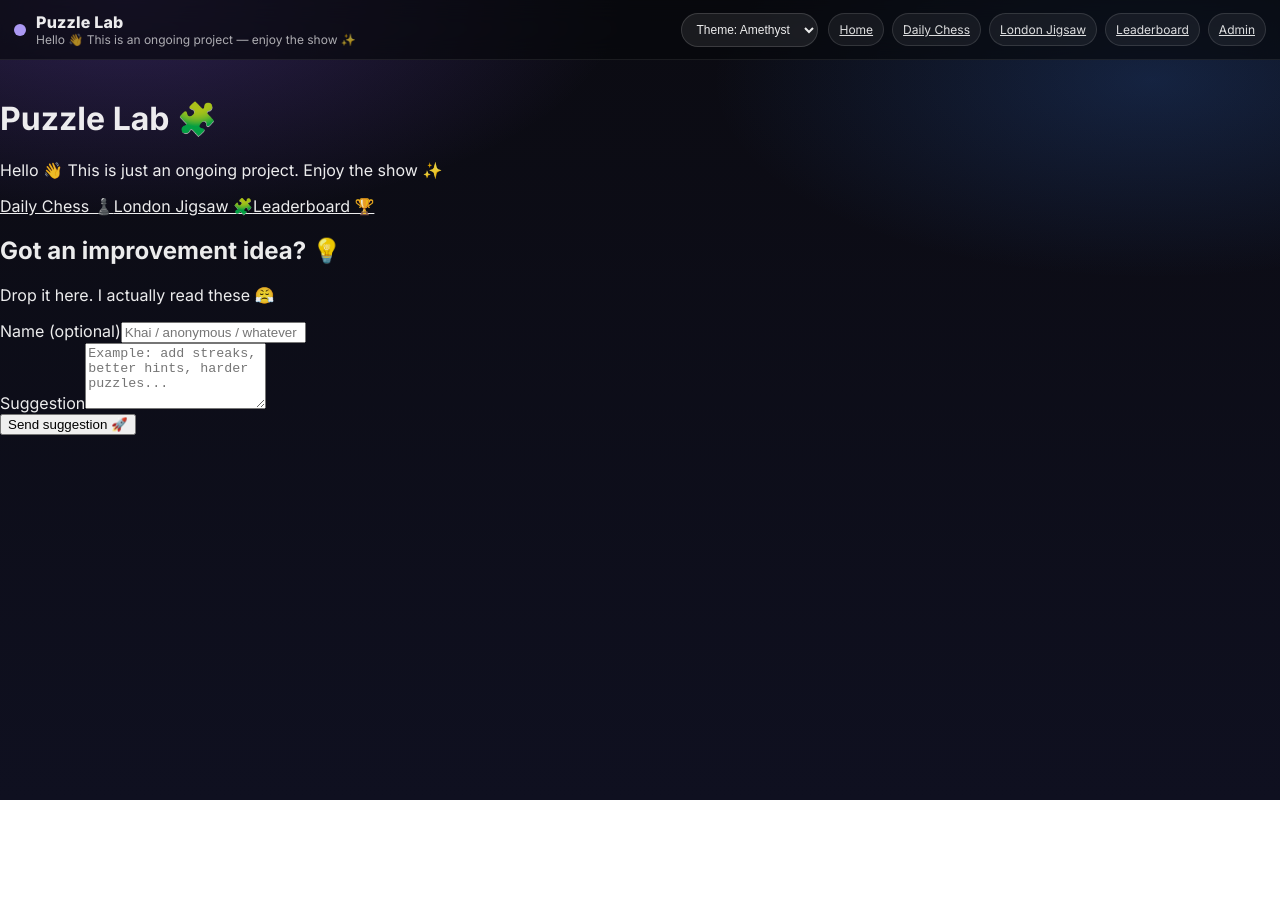
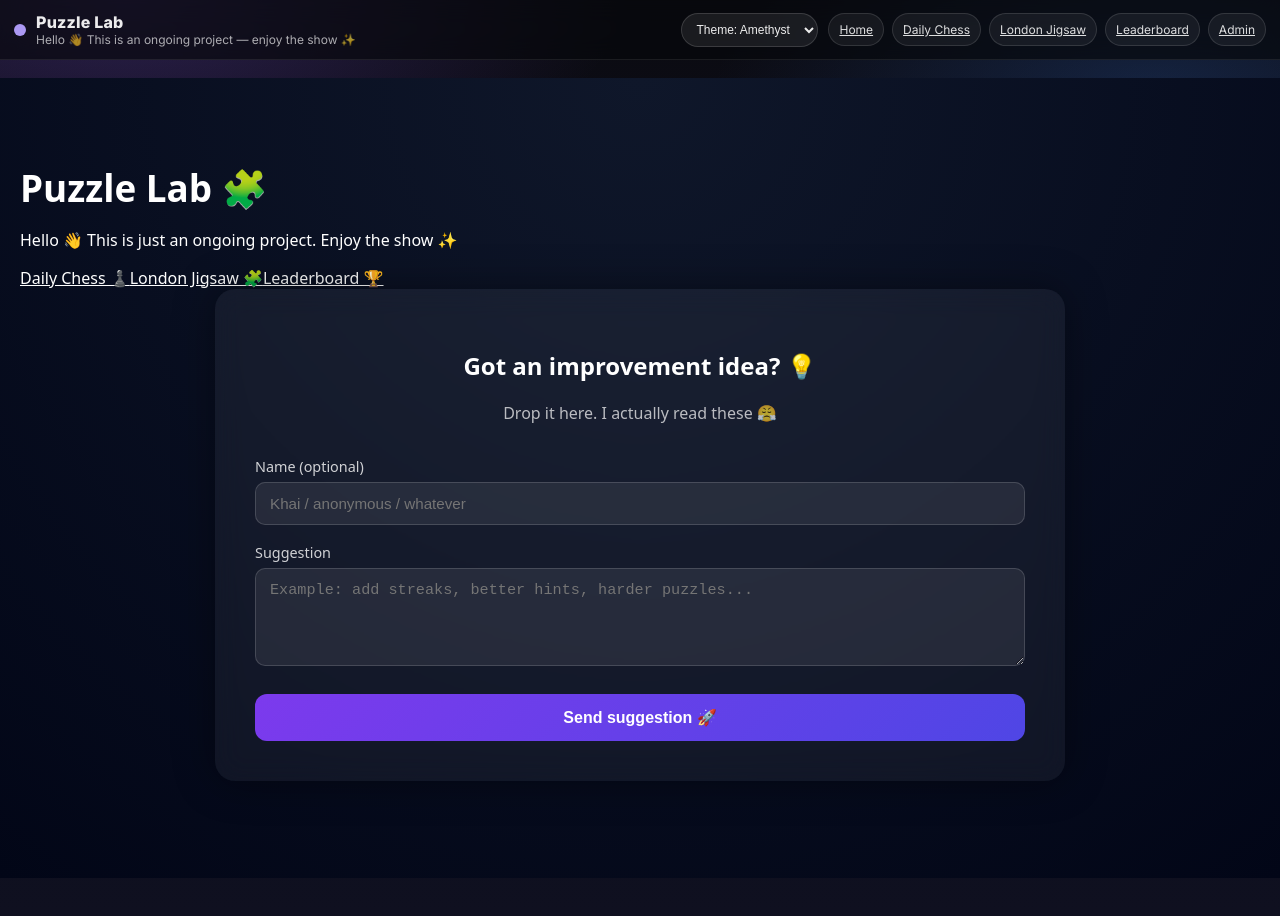
Before and after one commit to kodemasterkhai/puzzle-lab8, a React (Vite) app: page / in a window 1280 px wide. Before the commit the page ends 800 px from the top, so only its background shows below. Built offline with nearby package versions, Linux system fonts and the light colour scheme.

Commit message:
Deploy puzzle-lab8

```diff
--- a/src/pages/home.css
+++ b/src/pages/home.css
@@ -0,0 +1,115 @@
+/* ===== PAGE BACKGROUND ===== */
+.home {
+  min-height: 100vh;
+  background: radial-gradient(circle at top, #0f172a, #020617);
+  color: white;
+  padding: 60px 20px;
+  font-family: system-ui, -apple-system, BlinkMacSystemFont, "Segoe UI", sans-serif;
+}
+
+/* ===== MAIN CARD ===== */
+.homeCard {
+  max-width: 850px;
+  margin: auto;
+  background: rgba(255, 255, 255, 0.05);
+  border-radius: 20px;
+  padding: 40px;
+  backdrop-filter: blur(14px);
+  box-shadow: 0 0 40px rgba(0, 0, 0, 0.4);
+}
+
+.homeCardInner {
+  text-align: center;
+}
+
+.homeTitle {
+  font-size: 2.3rem;
+  margin-bottom: 10px;
+}
+
+.homeMuted {
+  opacity: 0.7;
+  margin-bottom: 30px;
+  line-height: 1.6;
+}
+
+/* ===== FORM ===== */
+.suggestForm {
+  display: flex;
+  flex-direction: column;
+  gap: 18px;
+  margin-top: 20px;
+}
+
+.suggestRow {
+  display: flex;
+  flex-direction: column;
+  text-align: left;
+}
+
+.suggestLabel {
+  margin-bottom: 6px;
+  font-size: 0.9rem;
+  opacity: 0.8;
+}
+
+.suggestInput,
+.suggestTextarea {
+  background: rgba(255, 255, 255, 0.08);
+  border: 1px solid rgba(255, 255, 255, 0.15);
+  border-radius: 10px;
+  padding: 12px 14px;
+  color: white;
+  font-size: 0.95rem;
+  outline: none;
+  transition: 0.2s;
+}
+
+.suggestInput:focus,
+.suggestTextarea:focus {
+  border-color: #7c3aed;
+  box-shadow: 0 0 10px rgba(124, 58, 237, 0.5);
+}
+
+/* ===== BUTTON ===== */
+.suggestBtn {
+  margin-top: 10px;
+  padding: 14px;
+  border: none;
+  border-radius: 12px;
+  font-size: 1rem;
+  font-weight: 600;
+  cursor: pointer;
+  background: linear-gradient(135deg, #7c3aed, #4f46e5);
+  color: white;
+  transition: 0.2s;
+}
+
+.suggestBtn:hover {
+  transform: translateY(-2px);
+  box-shadow: 0 6px 18px rgba(124, 58, 237, 0.5);
+}
+
+.suggestBtn:disabled {
+  opacity: 0.6;
+  cursor: not-allowed;
+}
+
+/* ===== STATUS MESSAGES ===== */
+.suggestOk {
+  margin-top: 12px;
+  padding: 12px;
+  border-radius: 10px;
+  background: rgba(16, 185, 129, 0.15);
+  color: #34d399;
+  text-align: center;
+}
+
+.suggestErr {
+  margin-top: 12px;
+  padding: 12px;
+  border-radius: 10px;
+  background: rgba(239, 68, 68, 0.15);
+  color: #f87171;
+  text-align: center;
+}
```
